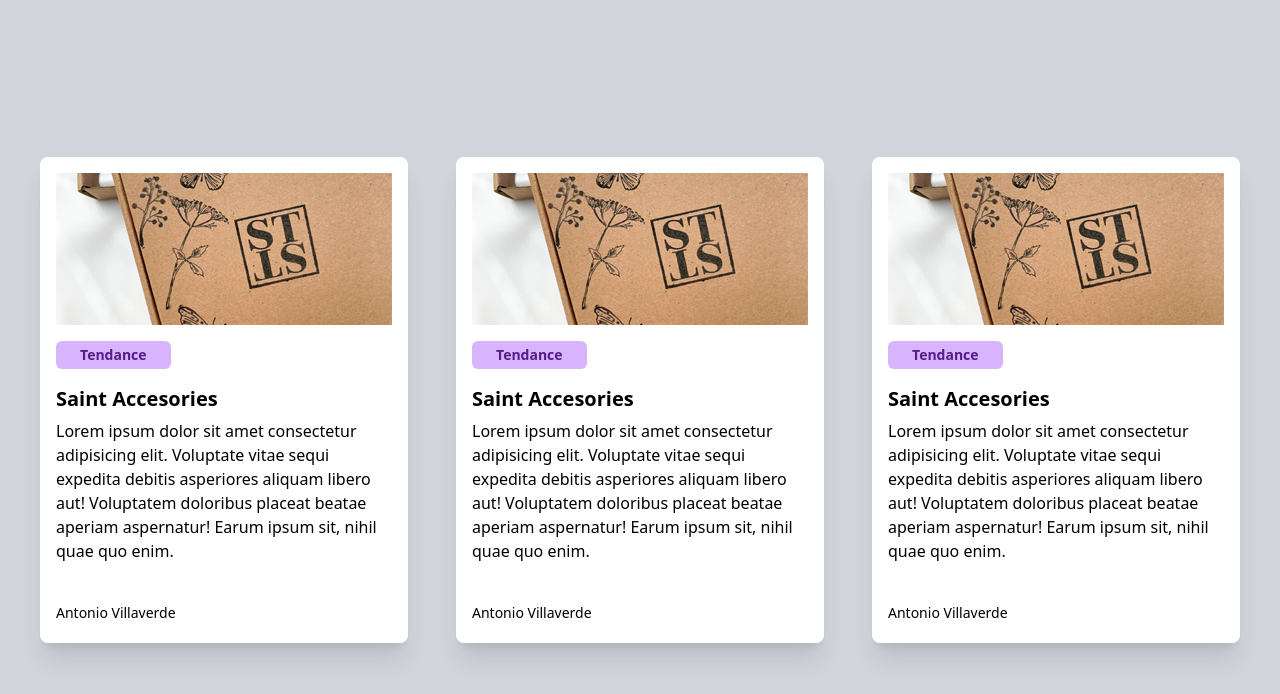
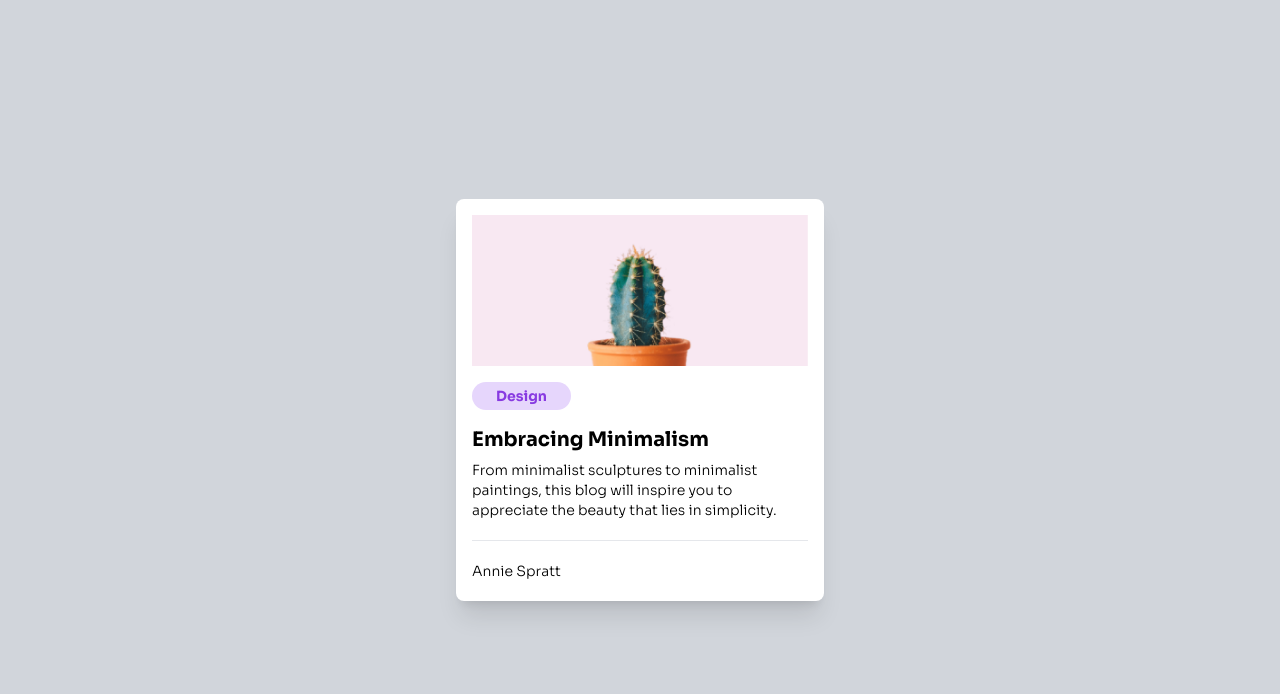
Before and after one commit to ImTonyS/devChallenges, a website: page index.html in a window 1280 px wide. Drawn offline with nearby package versions, Linux system fonts and the light colour scheme.

Commit message:
Minimalist Card finished

```diff
--- a/index.html
+++ b/index.html
@@ -4,43 +4,24 @@
     <meta charset="UTF-8">
     <meta name="viewport" content="width=device-width, initial-scale=1.0">
     <title>Minimalist card</title>
-    <script src="https://cdn.tailwindcss.com"></script>
+    <link rel="stylesheet" href="./output.css">
+
 </head>
 <body>
-    <section class="flex justify-center gap-12 items-center h-screen w-full bg-gray-300">
+    <section class="flex justify-center gap-12 items-center h-screen w-full bg-gray-300 font-sora">
         <div class="flex-col bg-white rounded-lg shadow-xl">
             <div class="m-4 max-w-[336px]">
-                <img class="" src="./res/saintaccesories.jpg" alt="saint accessories">
-                <div class="inline-flex bg-purple-300 rounded-md px-2 mt-4">
-                    <p class="text-sm text-purple-900 font-bold py-[4px] px-4">Tendance</p>
+                <img class="" src="./res/cactus_img.jpg" alt="saint accessories">
+                <div class="inline-flex bg-moraditoPerso rounded-full px-2 mt-4">
+                    <p class="text-sm text-moradoPerso font-bold py-[4px] px-4">Design</p>
                 </div>
-                <h3 class="text-xl font-bold pt-4">Saint Accesories</h3>
-                <h4 class="text-md pt-[6px] pb-[20px]">Lorem ipsum dolor sit amet consectetur adipisicing elit. Voluptate vitae sequi expedita debitis asperiores aliquam libero aut! Voluptatem doloribus placeat beatae aperiam aspernatur! Earum ipsum sit, nihil quae quo enim.</h4>
-                <h5 class="pt-[20px] pb-[4px] text-sm">Antonio Villaverde</h5>
+                <h3 class="text-xl font-bold pt-4">Embracing Minimalism</h3>
+                <h4 class="text-sm font-light  pt-[6px] pb-[20px]">From minimalist sculptures to minimalist paintings, this blog will inspire you to appreciate the beauty that lies in simplicity.</h4>
+                <hr>
+                <h5 class="pt-[20px] pb-[4px] font-light text-sm">Annie Spratt</h5>
             </div>
         </div>
-        <div class="flex-col bg-white rounded-lg shadow-xl">
-            <div class="m-4 max-w-[336px]">
-                <img class="" src="./res/saintaccesories.jpg" alt="saint accessories">
-                <div class="inline-flex bg-purple-300 rounded-md px-2 mt-4">
-                    <p class="text-sm text-purple-900 font-bold py-[4px] px-4">Tendance</p>
-                </div>
-                <h3 class="text-xl font-bold pt-4">Saint Accesories</h3>
-                <h4 class="text-md pt-[6px] pb-[20px]">Lorem ipsum dolor sit amet consectetur adipisicing elit. Voluptate vitae sequi expedita debitis asperiores aliquam libero aut! Voluptatem doloribus placeat beatae aperiam aspernatur! Earum ipsum sit, nihil quae quo enim.</h4>
-                <h5 class="pt-[20px] pb-[4px] text-sm">Antonio Villaverde</h5>
-            </div>
 
-        </div>
-        <div class="flex-col bg-white rounded-lg shadow-xl">
-            <div class="m-4 max-w-[336px]">
-                <img class="" src="./res/saintaccesories.jpg" alt="saint accessories">
-                <div class="inline-flex bg-purple-300 rounded-md px-2 mt-4">
-                    <p class="text-sm text-purple-900 font-bold py-[4px] px-4">Tendance</p>
-                </div>
-                <h3 class="text-xl font-bold pt-4">Saint Accesories</h3>
-                <h4 class="text-md pt-[6px] pb-[20px]">Lorem ipsum dolor sit amet consectetur adipisicing elit. Voluptate vitae sequi expedita debitis asperiores aliquam libero aut! Voluptatem doloribus placeat beatae aperiam aspernatur! Earum ipsum sit, nihil quae quo enim.</h4>
-                <h5 class="pt-[20px] pb-[4px] text-sm">Antonio Villaverde</h5>
-            </div>
 
         </div>
     </section>
--- /dev/null
+++ b/postcss.config.js
@@ -0,0 +1,6 @@
+module.exports = {
+  plugins: {
+    tailwindcss: {},
+    autoprefixer: {},
+  },
+}
--- /dev/null
+++ b/styles.css
@@ -0,0 +1,5 @@
+@import url('https://fonts.googleapis.com/css2?family=Sora:wght@100..800&display=swap');
+
+@tailwind base;
+@tailwind components;
+@tailwind utilities;
--- /dev/null
+++ b/tailwind.config.js
@@ -0,0 +1,15 @@
+module.exports = {
+    content: ["./index.html"],
+    theme: {
+      extend: {
+        fontFamily: {
+          'sora': ['Sora', 'sans-serif']
+        },
+        colors: {
+            moradoPerso: '#883AE1',
+            moraditoPerso: '#E6D6FC',
+        },
+      },
+    },
+    plugins: [],
+  }
```
Also changed, not shown: package.json (added, +7 -0 lines), output.css (added), res/cactus_img.jpg (added), 1 other file.
